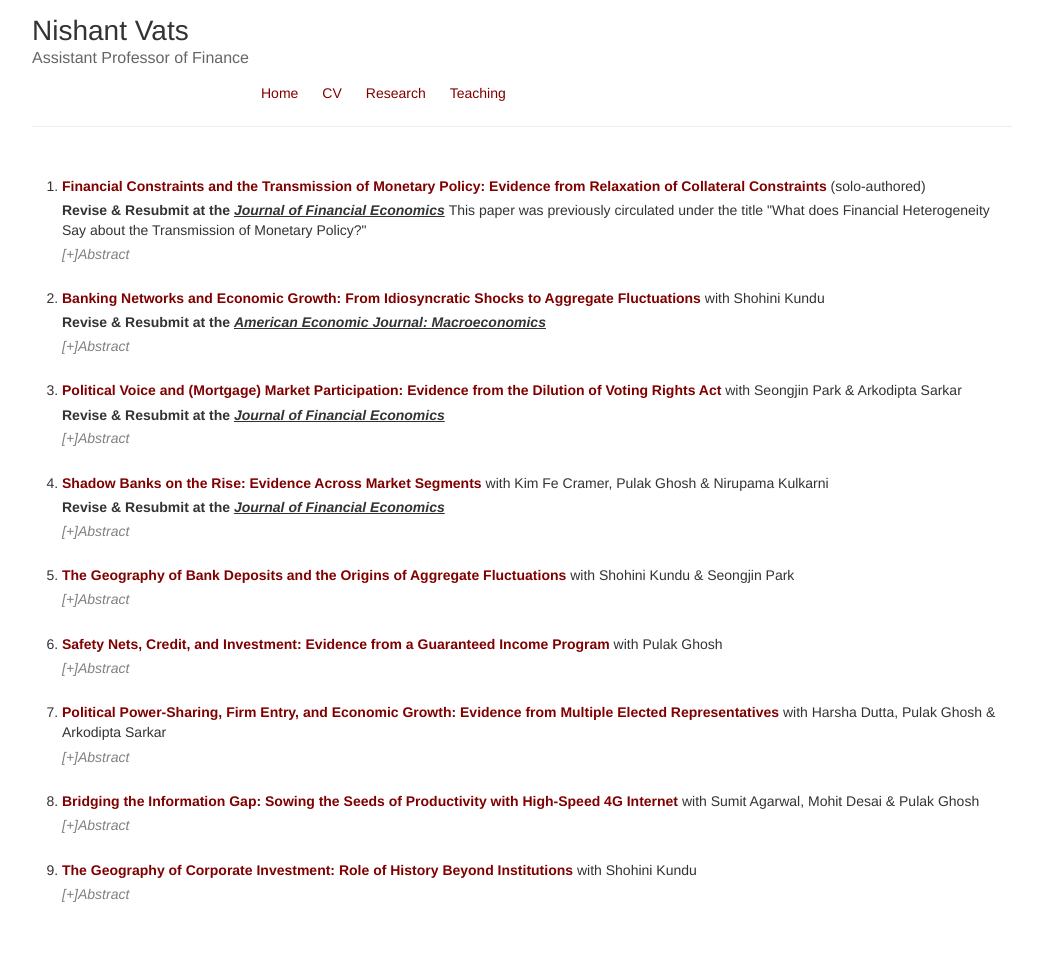
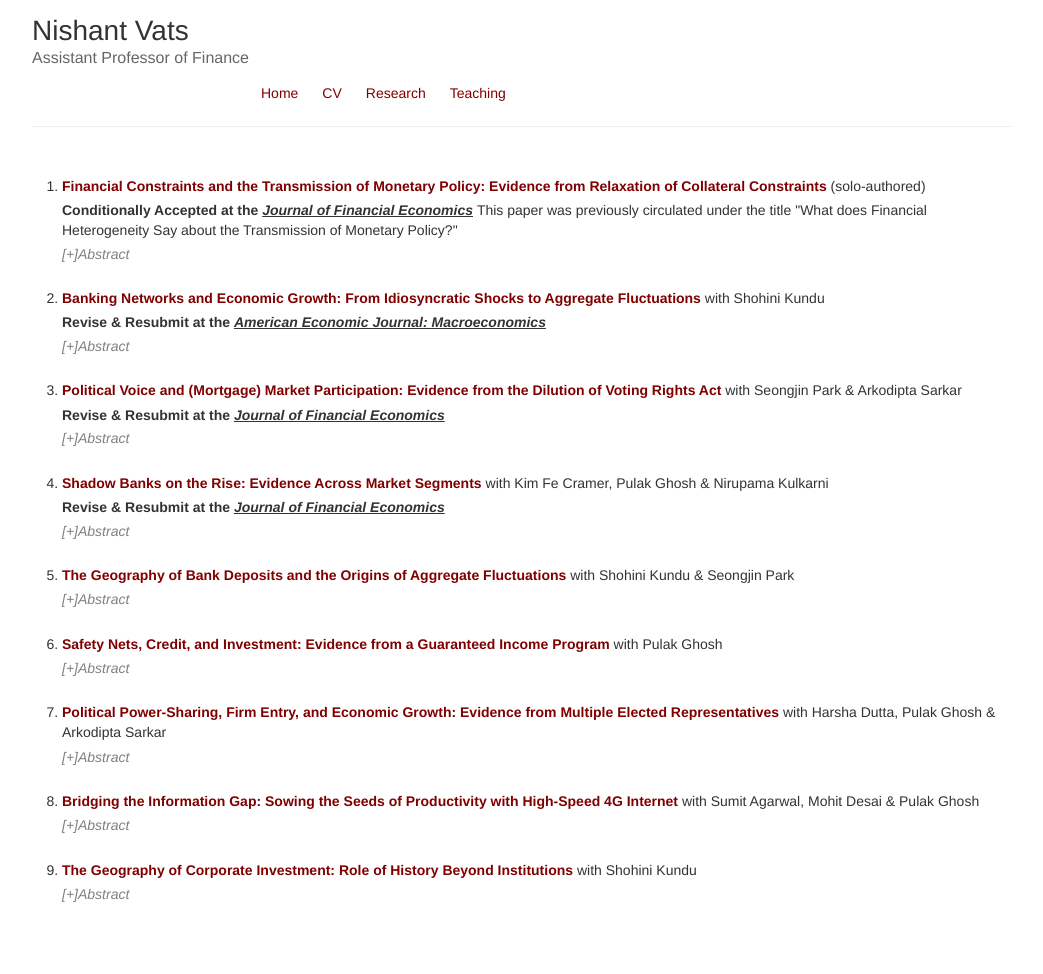
Before and after one commit to nishvats/nishvats.github.io, a Jekyll site: the page built from research.html, in a window 1280 px wide. Shown: the whole page, without its empty margins (118-1161 px from the left). Built offline with Jekyll 4.4.1, drawn with Linux system fonts in a browser that asks for light colours.

Commit message:
Update research.html

```diff
--- a/research.html
+++ b/research.html
@@ -4,7 +4,7 @@ layout: default
 
   <ol>
   <li> <b><a href="https://papers.ssrn.com/sol3/papers.cfm?abstract_id=3559650">Financial Constraints and the Transmission of Monetary Policy: Evidence from Relaxation of Collateral Constraints</a></b> (solo-authored) </li>
-    <p> <b> Revise & Resubmit at the <u><em>Journal of Financial Economics</em></u> </b> This paper was previously circulated under the title "What does Financial Heterogeneity Say about the Transmission of Monetary Policy?"
+    <p> <b> Conditionally Accepted at the <u><em>Journal of Financial Economics</em></u> </b> This paper was previously circulated under the title "What does Financial Heterogeneity Say about the Transmission of Monetary Policy?"
       <details>
         <summary>[+]Abstract</summary>
     <p align="justify"> <u><em>Abstract:</em></u> How do financial constraints affect the transmission of monetary policy? I examine this question using the staggered enactment of anti-recharacterization legislation as a source of exogenous variation in creditor rights that loosens firm-financial constraints. A 25 basis-point expansionary monetary policy shock results in a 2 percentage-point higher investment growth among treated (unconstrained) firms. Using a Heterogeneous-Firm-New-Keynesian model, I estimate that the law relaxed firm collateral constraint by 13%. The model highlights the mechanism that the relaxation of collateral constraint flattens the firm marginal cost curve, which amplifies responses to shifts in the marginal benefit curve due to monetary policy shocks. </p>
```
